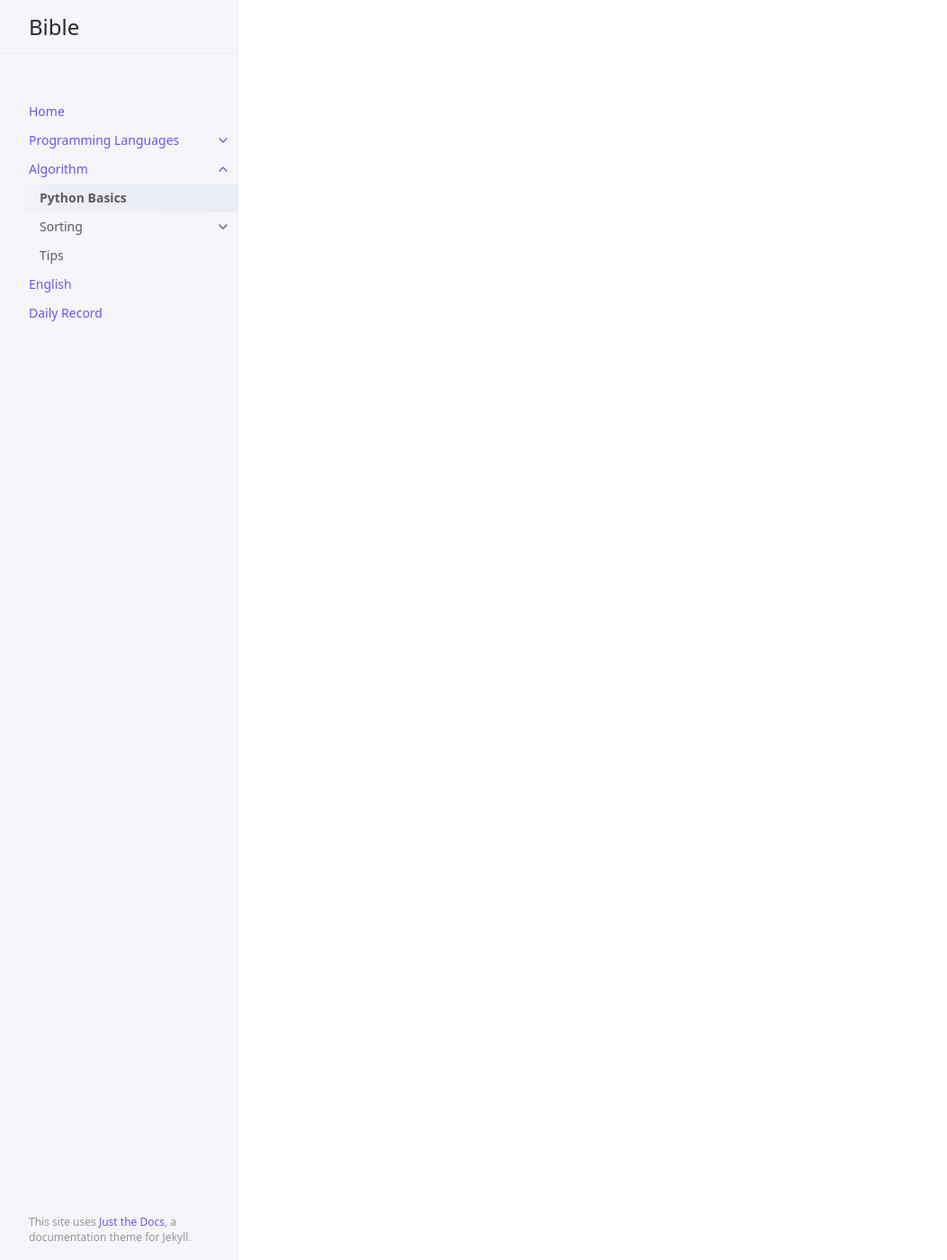
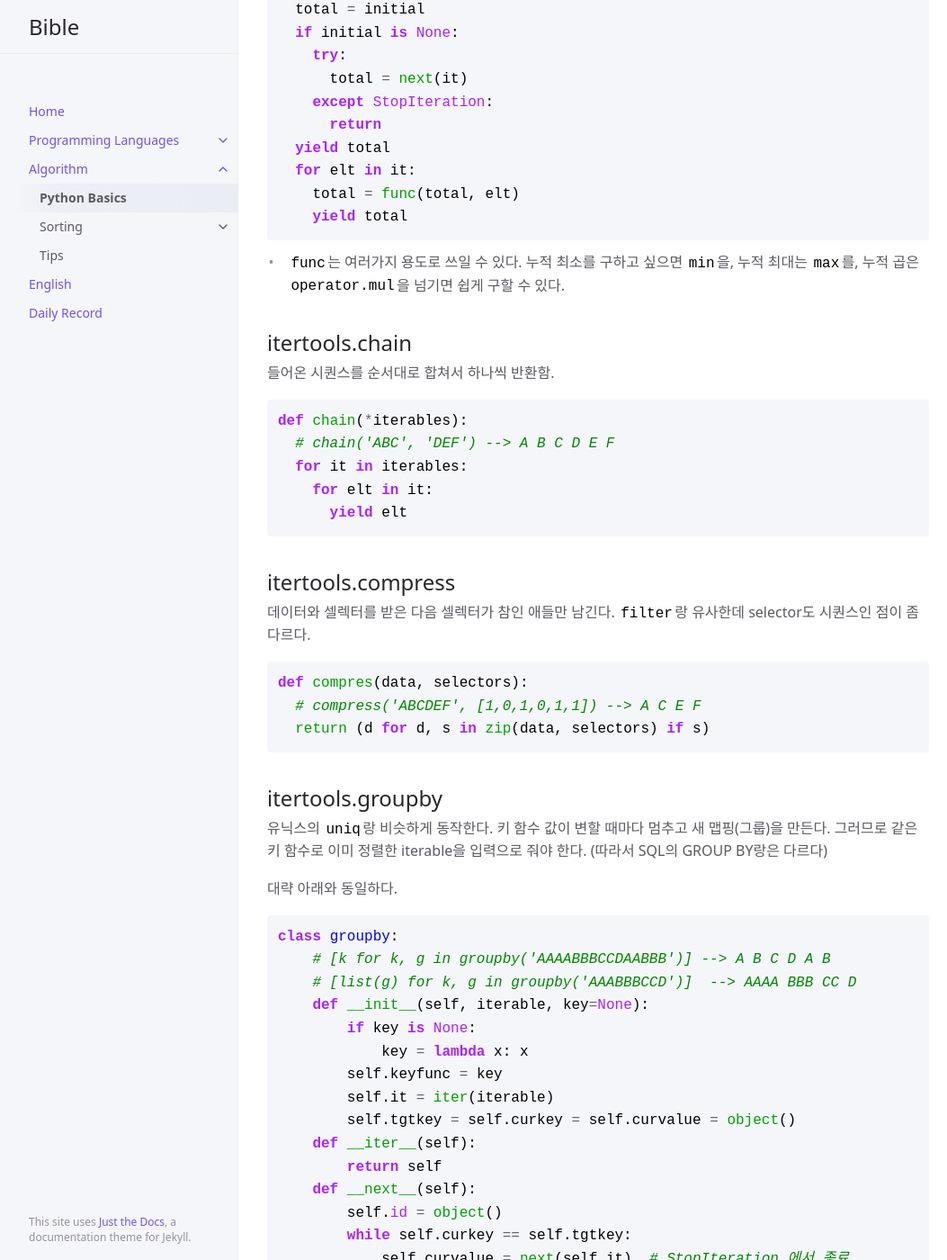
Before and after one commit to sangwoo-joh/bible-archive, a Jekyll site: the page built from algorithm/python-basics.md, in a window 1280 px wide and 1400 px high, scrolled down 6468 px. Shown: the whole window at 90% size, without its empty margins (107-1160 px from the left). Built offline with Jekyll 4.4.1, drawn with Linux system fonts in a browser that asks for light colours; some of the changed text lies outside the part shown.

Commit message:
Add itertools & functools

````diff
--- a/algorithm/python-basics.md
+++ b/algorithm/python-basics.md
@@ -225,3 +225,147 @@ heap[k] <= heap[2*k + 1] and heap[k] <= heap[2*k + 2]
  동작한다. n이 크면 (=거의 모든 정렬된 리스트를 가져 올 거면) 그냥
  정렬하는게 낫다. `n==1`이면 그냥 min/max를 쓰는게 낫다. 반복적으로
  쓸때만 iterable에 실제 힙을 넘기는게 좋다.
+
+
+# functools
+ Higher Order Function 모듈임. 즉 함수에 뭔가 이것저것 할 수 있는 걸
+ 제공.
+
+## cache
+ `@functools.cache` 데코레이터. `@functools.lru_cache(maxsize=None)`과
+ 같다. 메모아이제이션함수. 팩토리얼 같은데 쓰면 복잡도를 줄일 수 있다.
+
+
+# itertools
+ 여기 개꿀같은 함수들이 많다. 하스켈이랑 SML에 영향을 받아서 그런
+ 것인가.
+
+
+## itertools.accumulate
+ 부분 합을 구해준다.
+
+``` python
+def accumulate(iterable, func=operator.acc, *, initial=None):
+  # accumulate([1,2,3,4,5]) --> 1 3 6 10 15
+  # accumulate([1,2,3,4,5], initial=100) --> 100 101 103 106 110 115
+  # accumulcate([1,2,3,4,5], operator.mul) --> 1 2 6 24 120
+  it = iter(iterable)
+  total = initial
+  if initial is None:
+    try:
+      total = next(it)
+    except StopIteration:
+      return
+  yield total
+  for elt in it:
+    total = func(total, elt)
+    yield total
+```
+
+ - `func`는 여러가지 용도로 쓰일 수 있다. 누적 최소를 구하고 싶으면
+   `min`을, 누적 최대는 `max`를, 누적 곱은 `operator.mul`을 넘기면
+   쉽게 구할 수 있다.
+
+
+## itertools.chain
+ 들어온 시퀀스를 순서대로 합쳐서 하나씩 반환함.
+
+```python
+def chain(*iterables):
+  # chain('ABC', 'DEF') --> A B C D E F
+  for it in iterables:
+    for elt in it:
+      yield elt
+```
+
+## itertools.compress
+ 데이터와 셀렉터를 받은 다음 셀렉터가 참인 애들만 남긴다. `filter`랑
+ 유사한데 selector도 시퀀스인 점이 좀 다르다.
+
+```python
+def compres(data, selectors):
+  # compress('ABCDEF', [1,0,1,0,1,1]) --> A C E F
+  return (d for d, s in zip(data, selectors) if s)
+```
+
+## itertools.groupby
+ 유닉스의 `uniq`랑 비슷하게 동작한다. 키 함수 값이 변할 때마다 멈추고
+ 새 맵핑(그룹)을 만든다. 그러므로 같은 키 함수로 이미 정렬한
+ iterable을 입력으로 줘야 한다. (따라서 SQL의 GROUP BY랑은 다르다)
+
+ 대략 아래와 동일하다.
+
+```python
+class groupby:
+    # [k for k, g in groupby('AAAABBBCCDAABBB')] --> A B C D A B
+    # [list(g) for k, g in groupby('AAABBBCCD')]  --> AAAA BBB CC D
+    def __init__(self, iterable, key=None):
+        if key is None:
+            key = lambda x: x
+        self.keyfunc = key
+        self.it = iter(iterable)
+        self.tgtkey = self.curkey = self.curvalue = object()
+    def __iter__(self):
+        return self
+    def __next__(self):
+        self.id = object()
+        while self.curkey == self.tgtkey:
+            self.curvalue = next(self.it)  # StopIteration 에서 종료
+            self.curkey = self.keyfunc(self.curvalue)
+        self.tgtkey = self.curkey
+        return (self.curkey, self._grouper(self.tgtkey, self.id))
+    def _grouper(self, tgtkey, id):
+        while self.id is id and self.curkey == tgtkey:
+            yield self.curvalue
+            try:
+                self.curvalue = next(self.it)
+            except StopIteration:
+                return
+            self.curkey = self.keyfunc(self.curvalue)
+```
+
+## itertools.combinations
+ 말 그대로 조합을 짜준다(!) 대략 다음과 동등하다.
+
+```python
+def combinations(iterable, r):
+    # combinations(range(4), 3) --> (0,1,2) (0,1,3) (0,2,3) (1,2,3)
+    pool = tuple(iterable)
+    n = len(pool)
+    if r > n:
+        return
+
+    indices = list(range(r))
+    yield tuple(pool[i] for i in indices)
+    while True:
+        for i in reversed(range(r)):
+            if indices[i] != i + n - r:
+                break
+        else:
+            return
+        indices[i] += 1
+        for j in range(i + 1, r):
+            indices[j] = indices[j - 1] + 1
+        yield tuple(pool[i] for i in indices)
+```
+
+## itertools.product
+ 데카르트 곱을 계산한다. 중첩된 for 루프랑 동등하다. 예를 들면
+ `product(A, B)` 는 `((x, y) for x in A for y in B)`와 동등하다.
+
+ 스스로의 곱을 만들려면 `repeat` 값을 지정해주면 된다. 예를 들면
+ `product(A, repeat=4)`는 `product(A, A, A, A)`와 동등하다.
+
+ 실제로는 더 메모리 효율적이란 것만 제외하면 아래와 같다.
+
+```python
+def product(*iterables, repeat=1):
+    # product('ABCD', 'xy') --> Ax Ay Bx By Cx Cy Dx Dy
+    # product(range(2), repeat=3) --> 000 001 010 011 100 101 110 111
+    pools = [tuple(pool) for pool in iterables] * repeat
+    result = [[]]
+    for pool in pools:
+        result = [x + [y] for x in result for y in pool]
+    for prod in result:
+        yield tuple(prod)
+```
````
